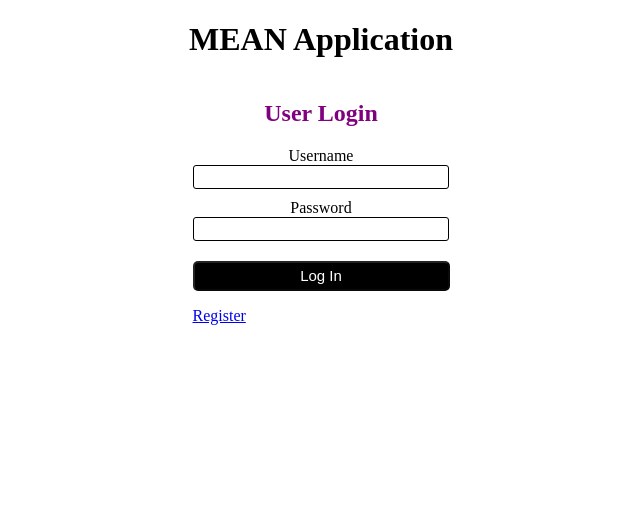
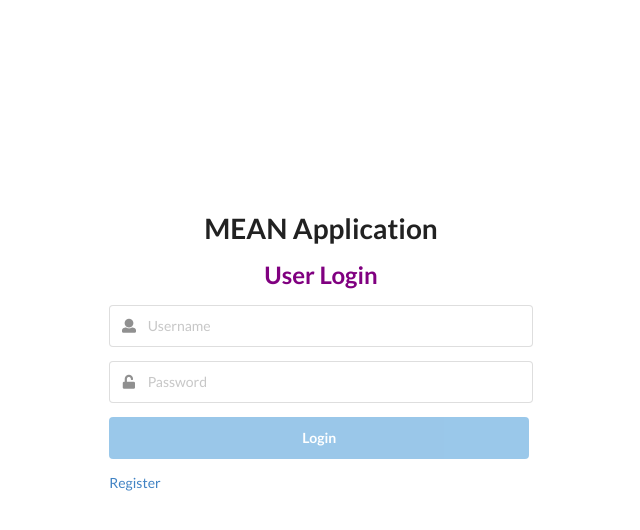
Before and after one commit to kylepamintuan/mean-intro, an Angular app: page /login in a window 1280 px wide. Shown: the top 530 px of the page, without its empty margins (319-959 px from the left). Built offline with nearby package versions, Linux system fonts and the light colour scheme.

Commit message:
added in semantic ui for styling (login)

```diff
--- a/src/app/login/login.component.css
+++ b/src/app/login/login.component.css
@@ -9,32 +9,7 @@ h2 {
     color: purple;
 }
 
-form label, form input {
-    display: block;
-    text-align: center;
+form .field input, form .button {
+    height: 3rem;
+    width: 30rem;
 }
-
-form input {
-    margin-bottom: 10px;
-    height: 20px;
-    width: 250px;
-    border-radius: 3px;
-    border: 1px solid;
-}
-
-.form-buttons {
-    display: flex;
-    flex-direction: row;
-    justify-content: center;
-    margin-top: 20px;
-}
-
-.form-buttons button {
-    height: 30px;
-    width: 257px;
-    border-radius: 5px;
-    font-size: 15px;
-    font-weight: lighter;
-    color: white;
-    background-color: black;
-}
--- a/src/app/login/login.component.html
+++ b/src/app/login/login.component.html
@@ -1,16 +1,28 @@
 <div class="container">
     <h2>User Login</h2>
-    <form [formGroup]="loginForm" (ngSubmit)="onSubmit()" novalidate>
+    <form [formGroup]="loginForm" (ngSubmit)="onSubmit()" class="ui form" novalidate>
 
-      <label>Username</label>
-      <input formControlName="username" type="text" class="form-control" required>
+      <!-- Username -->
+      <div class="field" [ngClass]="{ error: !usernameField.valid && usernameField.touched }">
+        <div class="ui left icon input">
+            <i class="user icon"></i>
+            <input formControlName="username" type="text" class="form-control" placeholder="Username" required>
+        </div>
+      </div>
 
-      <label>Password</label>
-      <input formControlName="password" type="password" class="form-control" required>
+      <!-- Password -->
+      <div class="field" [ngClass]="{ error: !passwordField.valid && passwordField.touched }" >
+        <div class="ui left icon input">
+          <i class="unlock icon"></i>
+          <input formControlName="password" type="password" class="form-control" placeholder="Password" required>
+        </div>
+      </div>
 
-      <div class="form-buttons">
-          <button type="submit" [disabled]="!loginForm.valid">Log In</button>
-      </div>
+      <!-- Submit -->
+      <button [disabled]="!loginForm.valid" class="ui blue button" [ngClass]="{ disabled: !loginForm.valid || state.busy, loading: state.busy }" type="submit">Login</button>
+
+      <!-- Register Link -->
       <p><a routerLink="/registration" routerLinkActive="active">Register</a></p>
+
     </form>
   </div>
--- a/src/app/login/login.component.ts
+++ b/src/app/login/login.component.ts
@@ -1,5 +1,5 @@
 import { Component, OnInit } from '@angular/core';
-import { FormBuilder, FormGroup } from '@angular/forms';
+import { FormBuilder, FormGroup, FormControl, AbstractControl } from '@angular/forms';
 import { Validators } from '@angular/forms';
 import { RequestToBackendService } from '../request-to-backend.service';
 import { Router } from '@angular/router';
@@ -12,7 +12,14 @@ import { Router } from '@angular/router';
 
 export class LoginComponent implements OnInit {
 
+  public state = {
+    busy: false,
+    valid: false
+  };
+
   public loginForm: FormGroup;
+  public usernameField: AbstractControl;
+  public passwordField: AbstractControl;
 
   constructor(
     private fb: FormBuilder,
@@ -25,6 +32,8 @@ export class LoginComponent implements OnInit {
       username: ['', Validators.required],
       password: ['', Validators.required]
     });
+    this.usernameField = this.loginForm.controls.username;
+    this.passwordField = this.loginForm.controls.password;
   }
 
   onSubmit(): void {
@@ -32,14 +41,21 @@ export class LoginComponent implements OnInit {
     let credentials = { 'username': username, 'password': password }
     console.log(credentials);
 
-    this.reqService.verifyUser(credentials)
-      .subscribe({
-        next: (response) => {
-          console.log(response);
-          this.router.navigate(['dashboard', username]);
-        },
-        error: (err) => console.log(err.error)
-      });
+    this.state.busy = true;
+    window.setTimeout(() => this.state.busy = false, 5000);
+
+    // this.reqService.verifyUser(credentials)
+    //   .subscribe({
+    //     next: (response) => {
+    //       console.log(response);
+    //       this.state.busy = false;
+    //       this.router.navigate(['dashboard', username]);
+    //     },
+    //     error: (err) => {
+    //       console.log(err.error)
+    //       this.state.busy = false;
+    //     }
+    //   });
   }
 
 }
--- a/src/index.html
+++ b/src/index.html
@@ -8,6 +8,7 @@
   <meta name="viewport" content="width=device-width, initial-scale=1">
   <link rel="icon" type="image/x-icon" href="favicon.ico">
   <link rel="stylesheet" href="https://use.fontawesome.com/releases/v5.6.3/css/all.css" integrity="sha384-UHRtZLI+pbxtHCWp1t77Bi1L4ZtiqrqD80Kn4Z8NTSRyMA2Fd33n5dQ8lWUE00s/" crossorigin="anonymous">
+  <link rel="stylesheet" href="https://cdn.jsdelivr.net/npm/semantic-ui@2.4.2/dist/semantic.min.css">
 </head>
 <body>
   <app-root></app-root>
--- a/src/styles.css
+++ b/src/styles.css
@@ -1 +1,4 @@
 /* You can add global styles to this file, and also import other style files */
+body {
+    margin-top: 15rem;
+}
```
